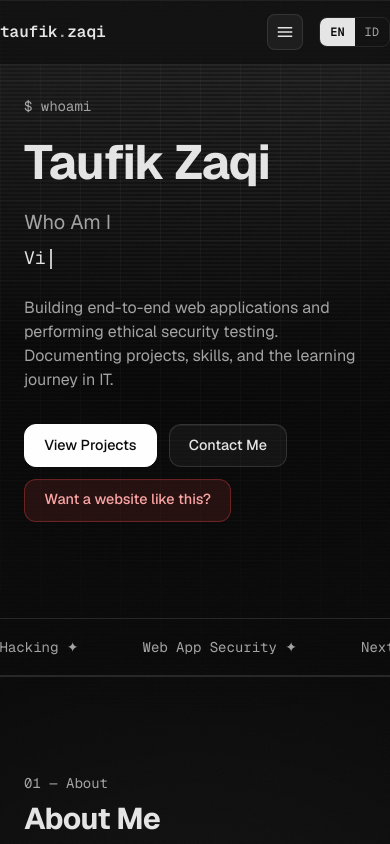
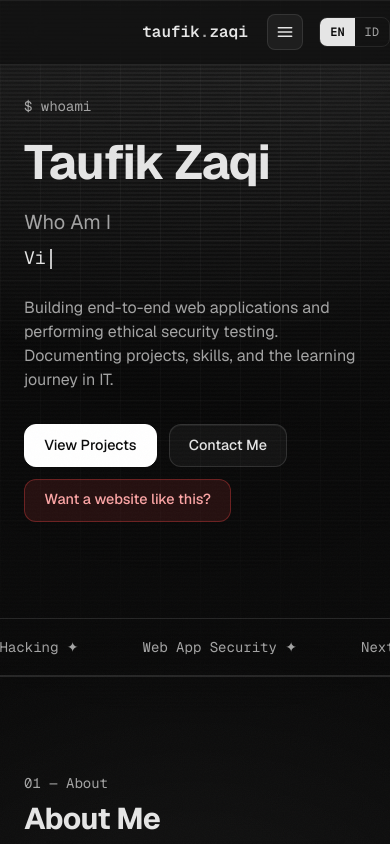
Before and after one commit to zyk-ishere/zyk-portofolio, a Next.js app: page / in a window 390 px wide. Shown: the top 844 px of the page. Built offline with nearby package versions, Linux system fonts and the light colour scheme.

Commit message:
style(nav): center brand on mobile

```diff
--- a/src/components/portfolio-page.tsx
+++ b/src/components/portfolio-page.tsx
@@ -63,8 +63,11 @@ export function PortfolioPage({
 
       {/* NAV */}
       <nav className="fixed top-0 inset-x-0 z-50 nav-glass">
-        <div className="container flex items-center justify-between h-16">
-          <a href="#home" className="mono font-semibold">
+        <div className="container relative flex items-center justify-end md:justify-between h-16">
+          <a
+            href="#home"
+            className="mono font-semibold absolute left-1/2 -translate-x-1/2 md:static md:translate-x-0"
+          >
             taufik<span className="text-muted">.</span>zaqi
           </a>
 
```
